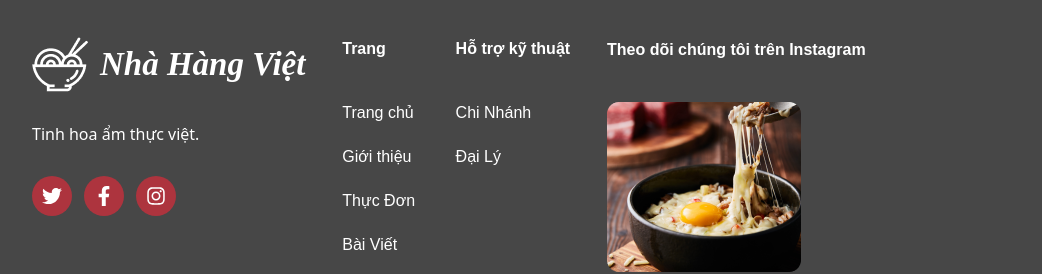
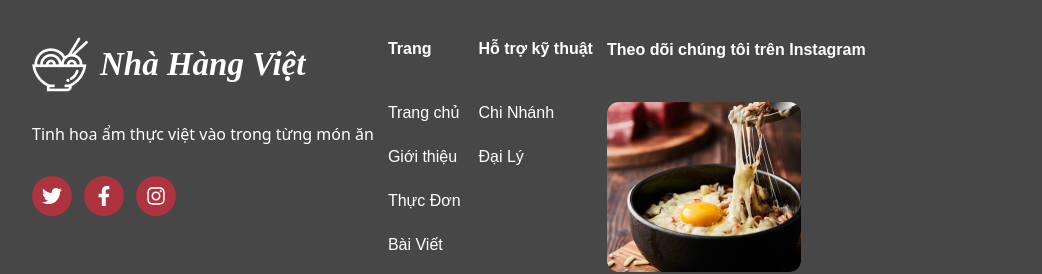
Before and after one commit to boyastro/FE-Nhahangviet, a React (Vite) app: page / in a window 1280 px wide. Shown: the part 7260-7534 px from the top of the page, without its empty margins (118-1160 px from the left). Built offline with nearby package versions, Linux system fonts and the light colour scheme.

Commit message:
update Footer

```diff
--- a/src/component/Footer.jsx
+++ b/src/component/Footer.jsx
@@ -19,7 +19,7 @@ const Footer = () => {
 
                         {/* ------- Footer Info ------- */}
                         <li>
-                            Tinh hoa ẩm thực việt.
+                            Tinh hoa ẩm thực việt vào trong từng món ăn
                         </li>
 
                         {/* ------- All Social Links ------- */}
```
